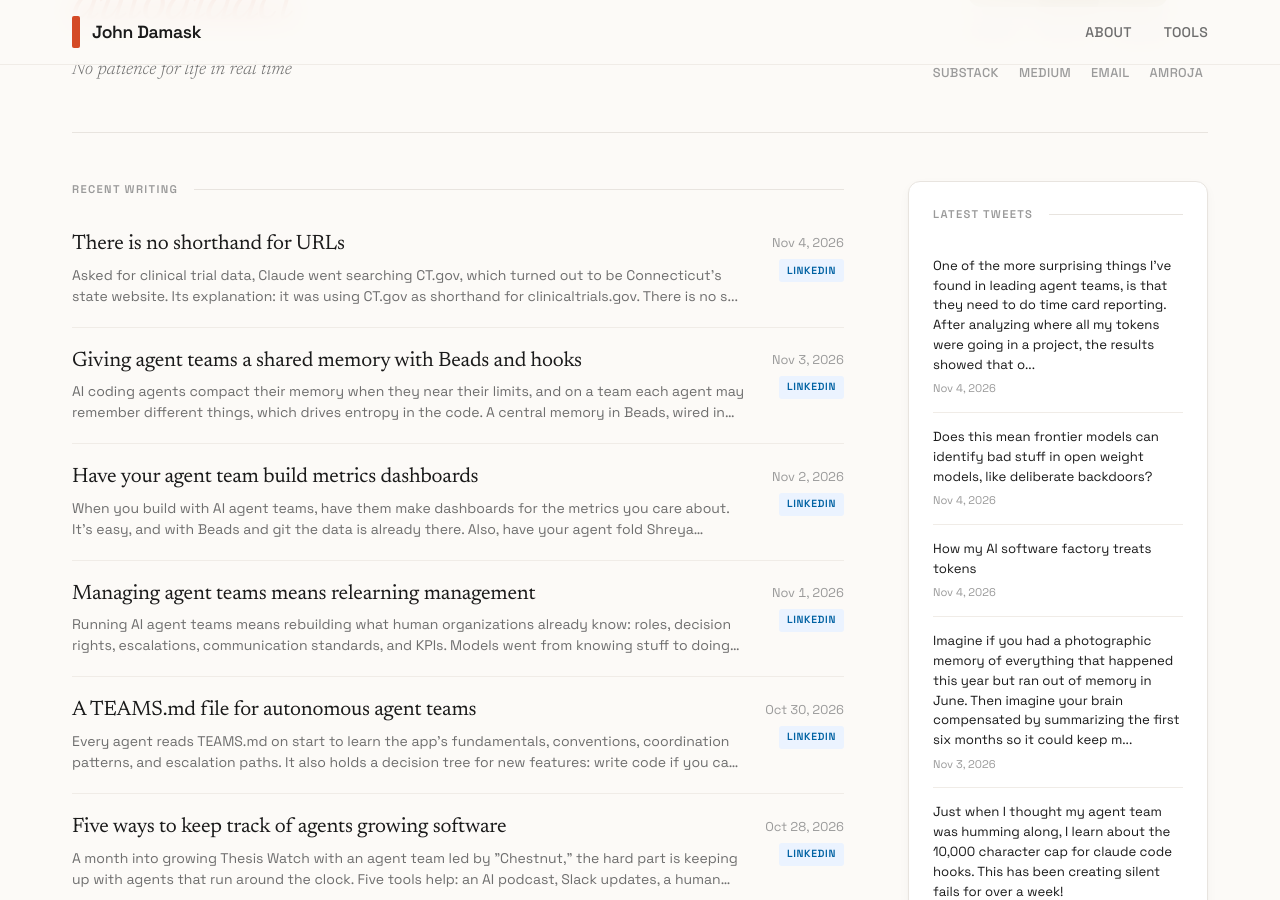
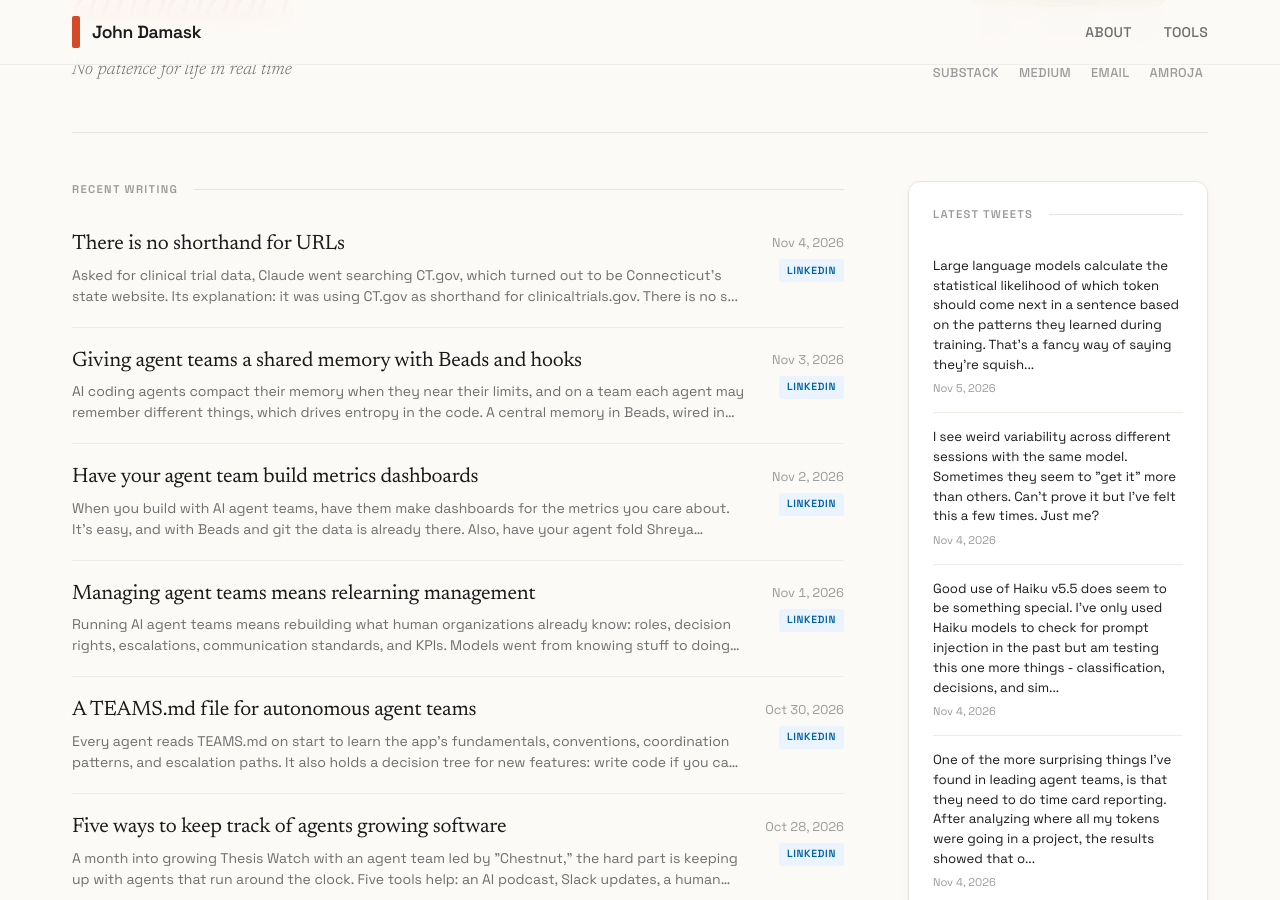
Before and after one commit to jbdamask/jbdamask.github.io, a Jekyll site: the page built from index.html, in a window 1280 px wide and 900 px high, scrolled down 362 px. Built offline with Jekyll 4.4.1, drawn with Linux system fonts in a browser that asks for light colours; the list of posts is cut into pages by our own code.

Commit message:
Update Twitter posts

```diff
--- a/_data/twitter-posts.yml
+++ b/_data/twitter-posts.yml
@@ -2,6 +2,33 @@
 # Fetches latest tweets and merges with existing posts
 # Keeps max 150 most recent tweets (LIFO)
 
+- title: Large language models calculate the statistical likelihood of which token
+    should come next in a sent...
+  source: twitter
+  url: https://twitter.com/jbdamask/status/2118369596029771779
+  date: '2026-11-05'
+  excerpt: Large language models calculate the statistical likelihood of which token
+    should come next in a sentence based on the patterns they learned during training.
+    That's a fancy way of saying they're squish...
+  image: ''
+- title: I see weird variability across different sessions with the same model. Sometimes
+    they seem to "get i...
+  source: twitter
+  url: https://twitter.com/jbdamask/status/2118089169469866301
+  date: '2026-11-04'
+  excerpt: I see weird variability across different sessions with the same model.
+    Sometimes they seem to "get it" more than others. Can't prove it but I've felt
+    this a few times. Just me?
+  image: ''
+- title: Good use of Haiku v5.5 does seem to be something special. I've only used
+    Haiku models to check for p...
+  source: twitter
+  url: https://twitter.com/jbdamask/status/2118070991649734926
+  date: '2026-11-04'
+  excerpt: Good use of Haiku v5.5 does seem to be something special. I've only used
+    Haiku models to check for prompt injection in the past but am testing this one
+    more things - classification, decisions, and sim...
+  image: ''
 - title: One of the more surprising things I've found in leading agent teams, is that
     they need to do time ca...
   source: twitter
@@ -1158,28 +1185,3 @@
   date: '2026-08-13'
   excerpt: well this is a bit of a blocker
   image: ''
-- title: Stunned at how difficult it is for a first time user to stand up an ubuntu
-    vm on azure cloud.
-  source: twitter
-  url: https://twitter.com/jbdamask/status/2087919173166850129
-  date: '2026-08-13'
-  excerpt: Stunned at how difficult it is for a first time user to stand up an ubuntu
-    vm on azure cloud.
-  image: ''
-- title: 'It''s tough to understand wtf agents are talking about: "CI grew teeth,
-    one peeled layer at a time." ...'
-  source: twitter
-  url: https://twitter.com/jbdamask/status/2087901633581625368
-  date: '2026-08-13'
-  excerpt: 'It''s tough to understand wtf agents are talking about: "CI grew teeth,
-    one peeled layer at a time." "The shared worktree taught its own lessons" "The
-    cap chain"'
-  image: ''
-- title: One of the funnier things about AI slop is that I don't even know how to
-    make an em dash
-  source: twitter
-  url: https://twitter.com/jbdamask/status/2087631493984129387
-  date: '2026-08-12'
-  excerpt: One of the funnier things about AI slop is that I don't even know how to
-    make an em dash
-  image: ''
```
